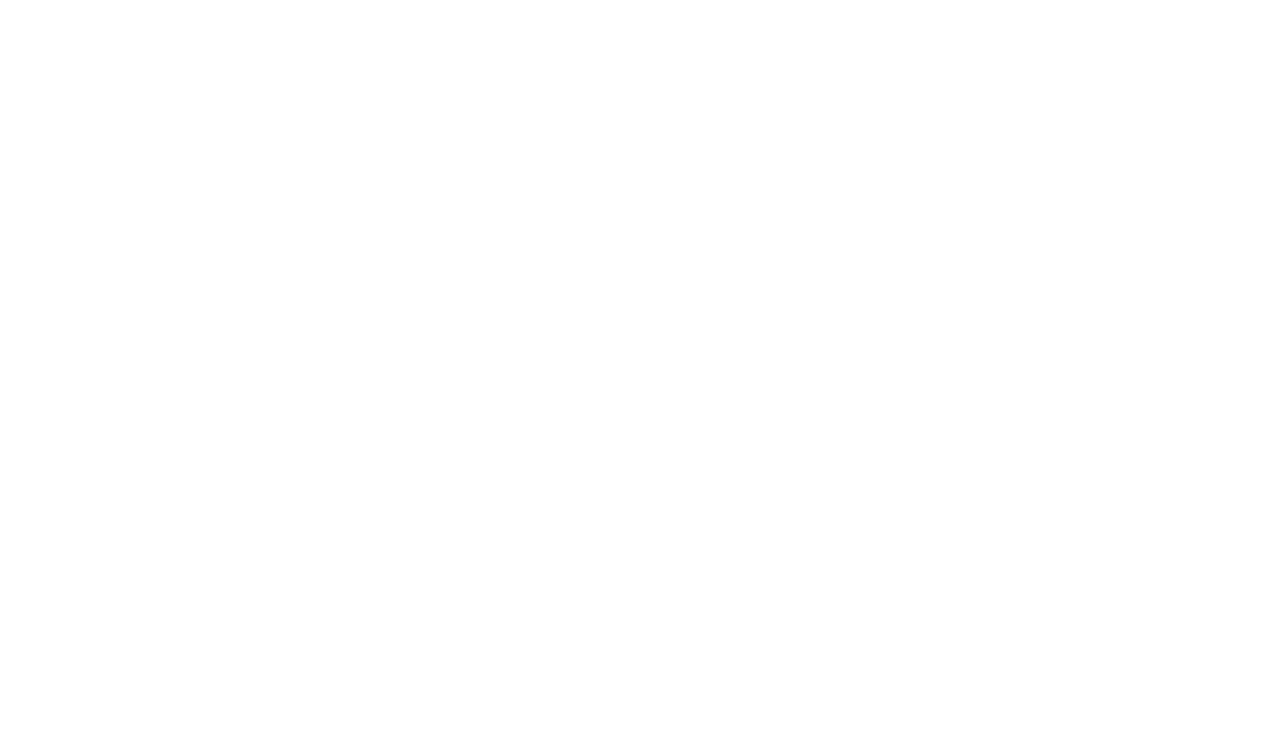
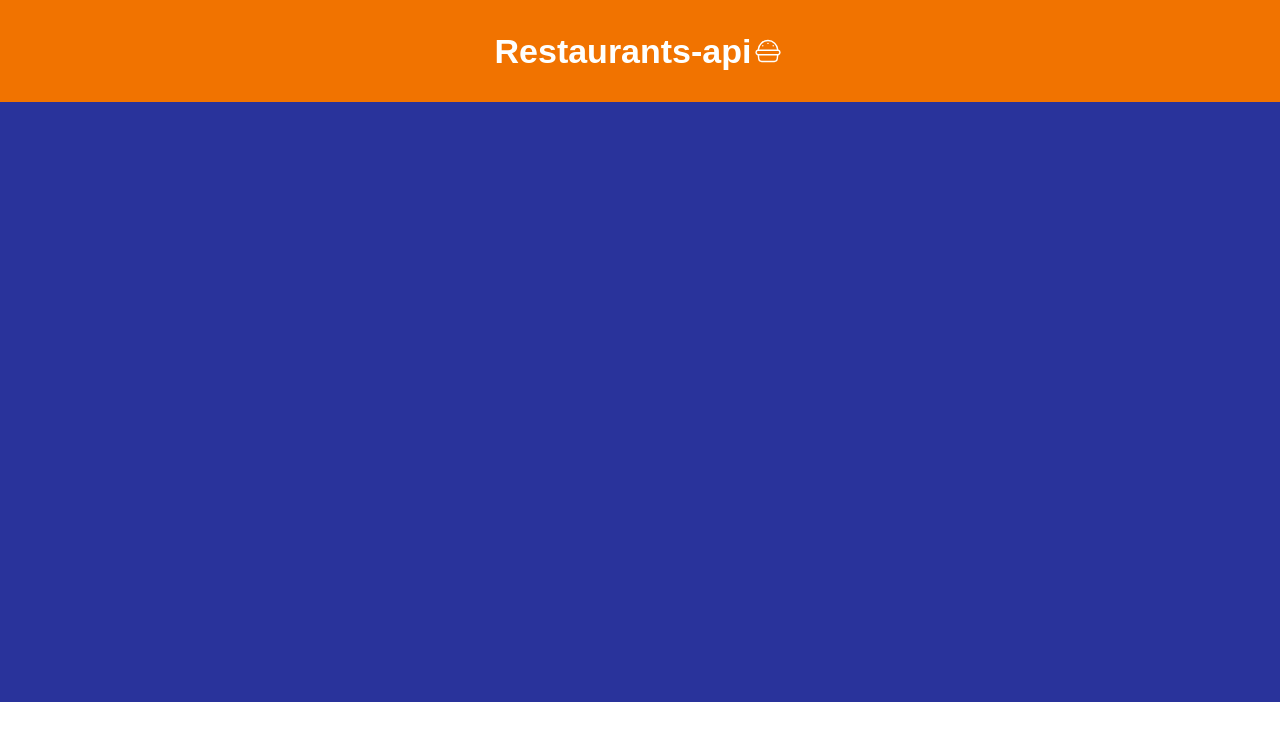
Before and after one commit to karbowskijakub/businesses-api, a React (Create React App) app: page / in a window 1280 px wide. Shown: the top 740 px of the page. Built offline with nearby package versions, Linux system fonts and the light colour scheme.

Commit message:
added navbar, concept

```diff
--- a/package.json
+++ b/package.json
@@ -14,7 +14,9 @@
         "eslint-plugin-react": "^7.32.2",
         "react": "^18.2.0",
         "react-dom": "^18.2.0",
+        "react-icons": "^4.8.0",
         "react-scripts": "5.0.1",
+        "styled-components": "^5.3.9",
         "typescript": "^4.9.5",
         "web-vitals": "^2.1.4"
     },
@@ -51,6 +53,7 @@
         ]
     },
     "devDependencies": {
+        "@types/styled-components": "^5.1.26",
         "@typescript-eslint/parser": "^5.58.0",
         "eslint": "^8.38.0",
         "eslint-config-prettier": "^8.8.0",
--- a/src/App.css
+++ /dev/null
@@ -1,38 +0,0 @@
-.App {
-    text-align: center;
-}
-
-.App-logo {
-    height: 40vmin;
-    pointer-events: none;
-}
-
-@media (prefers-reduced-motion: no-preference) {
-    .App-logo {
-        animation: App-logo-spin infinite 20s linear;
-    }
-}
-
-.App-header {
-    background-color: #282c34;
-    min-height: 100vh;
-    display: flex;
-    flex-direction: column;
-    align-items: center;
-    justify-content: center;
-    font-size: calc(10px + 2vmin);
-    color: white;
-}
-
-.App-link {
-    color: #61dafb;
-}
-
-@keyframes App-logo-spin {
-    from {
-        transform: rotate(0deg);
-    }
-    to {
-        transform: rotate(360deg);
-    }
-}
--- a/src/App.tsx
+++ b/src/App.tsx
@@ -1,8 +1,17 @@
 import React from "react";
-import "./App.css";
-
+import GlobalStyles from "./assets/styles/globalStyles";
+import { ThemeProvider } from "styled-components";
+import { theme } from "../src/assets/styles/theme";
+import Navbar from "./layout/Navbar";
+import Header from "./layout/Header";
 const App: React.FC = () => {
-    return <div></div>;
+    return (
+        <ThemeProvider theme={theme}>
+            <GlobalStyles />
+            <Navbar />
+            <Header />
+        </ThemeProvider>
+    );
 };
 
 export default App;
--- /dev/null
+++ b/src/assets/styles/fonts.css
@@ -0,0 +1 @@
+@import url("https://fonts.googleapis.com/css2?family=Montserrat:wght@200;400;700&display=swap");
--- /dev/null
+++ b/src/assets/styles/globalStyles.js
@@ -0,0 +1,19 @@
+import { createGlobalStyle } from "styled-components";
+
+const GlobalStyles = createGlobalStyle`
+html {
+  box-sizing: border-box;
+}
+*, *::after, *::before {
+  box-sizing: inherit;
+}
+body {
+  font-family: 'Montserrat', sans-serif;
+  margin: 0;
+  padding: 0;
+}
+a, button {
+  font-family: 'Montserrat', sans-serif;
+}
+`;
+export default GlobalStyles;
--- /dev/null
+++ b/src/assets/styles/theme.js
@@ -0,0 +1,19 @@
+export const theme = {
+    colors: {
+        white: "#FEFFFE",
+        blue: "#29339B",
+        orange: "#F17300",
+        black: "#1F271B",
+    },
+    fontSize: {
+        hl: "64px",
+        xxxl: "44px",
+        xxl: "34px",
+        xl: "21px",
+        l: "17px",
+        m: "12px",
+        s: "11px",
+        sm: "8px",
+        xs: "5px",
+    },
+};
--- /dev/null
+++ b/src/layout/Header.tsx
@@ -0,0 +1,19 @@
+import React from "react";
+import styled from "styled-components";
+
+const Header = () => {
+    return (
+        <Container>
+            <Form></Form>
+        </Container>
+    );
+};
+
+export default Header;
+
+const Container = styled.header`
+    width: 100%;
+    height: 600px;
+    background: ${({ theme }) => theme.colors.blue};
+`;
+const Form = styled.form``;
--- /dev/null
+++ b/src/layout/Navbar.tsx
@@ -0,0 +1,52 @@
+import React from "react";
+import styled from "styled-components";
+import data from "../utils/nav-links";
+
+const Navbar = () => {
+    return (
+        <Nav>
+            <Container>
+                <div>
+                    {data.map((link) => {
+                        const { id, icon, name, path } = link;
+                        return (
+                            <Link href={path} key={id}>
+                                {name}
+                                {icon}
+                            </Link>
+                        );
+                    })}
+                </div>
+            </Container>
+        </Nav>
+    );
+};
+
+export default Navbar;
+
+const Nav = styled.nav`
+    width: 100%;
+    height: 3em;
+    display: flex;
+    justify-content: center;
+    align-items: center;
+    font-size: ${({ theme }) => theme.fontSize.xxl};
+    background: ${({ theme }) => theme.colors.orange};
+    font-weight: bold;
+    color: ${({ theme }) => theme.colors.white};
+`;
+const Link = styled.a`
+    text-decoration: none;
+    list-style: none;
+    display: flex;
+    justify-content: center;
+    align-items: center;
+    color: ${({ theme }) => theme.colors.white};
+`;
+
+const Container = styled.div`
+    height: 100%;
+    display: flex;
+    justify-content: center;
+    align-items: center;
+`;
--- /dev/null
+++ b/src/utils/nav-links.tsx
@@ -0,0 +1,20 @@
+import React from "react";
+import { CiBurger } from "react-icons/ci";
+
+interface logoLink {
+    name: string;
+    icon: JSX.Element;
+    path: string;
+    id: number;
+}
+
+const data: logoLink[] = [
+    {
+        name: "Restaurants-api",
+        icon: <CiBurger />,
+        path: "/",
+        id: 12,
+    },
+];
+
+export default data;
--- a/tsconfig.json
+++ b/tsconfig.json
@@ -1,14 +1,13 @@
 {
     "compilerOptions": {
         "target": "es5",
-        "lib": ["dom", "dom.iterable", "esnext"],
+        "lib": ["dom", "dom.iterable"],
         "allowJs": true,
         "skipLibCheck": true,
         "strict": true,
         "forceConsistentCasingInFileNames": true,
         "noEmit": true,
         "esModuleInterop": true,
-        "module": "esnext",
         "moduleResolution": "node",
         "resolveJsonModule": true,
         "isolatedModules": true,
@@ -16,5 +15,5 @@
         "incremental": true
     },
     "exclude": ["node_modules"],
-    "include": ["../next-env.d.ts", "**/*.ts", "**/*.tsx", "../global.d.ts"]
+    "include": ["**/*.ts", "**/*.tsx", "../global.d.ts"]
 }
```
Also changed, not shown: src/assets/breakpoints/breakpoints.js (added, +21 -0 lines), 2 other files (tests, documents, lock files or other folders).
